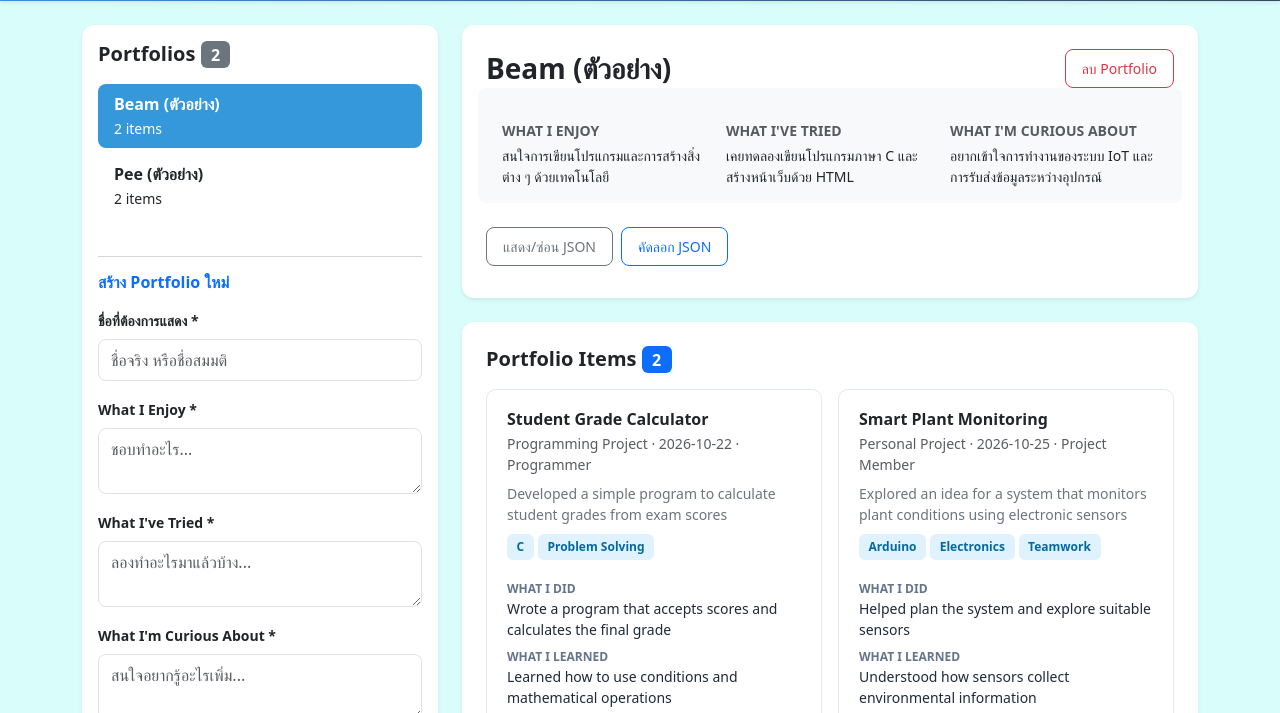
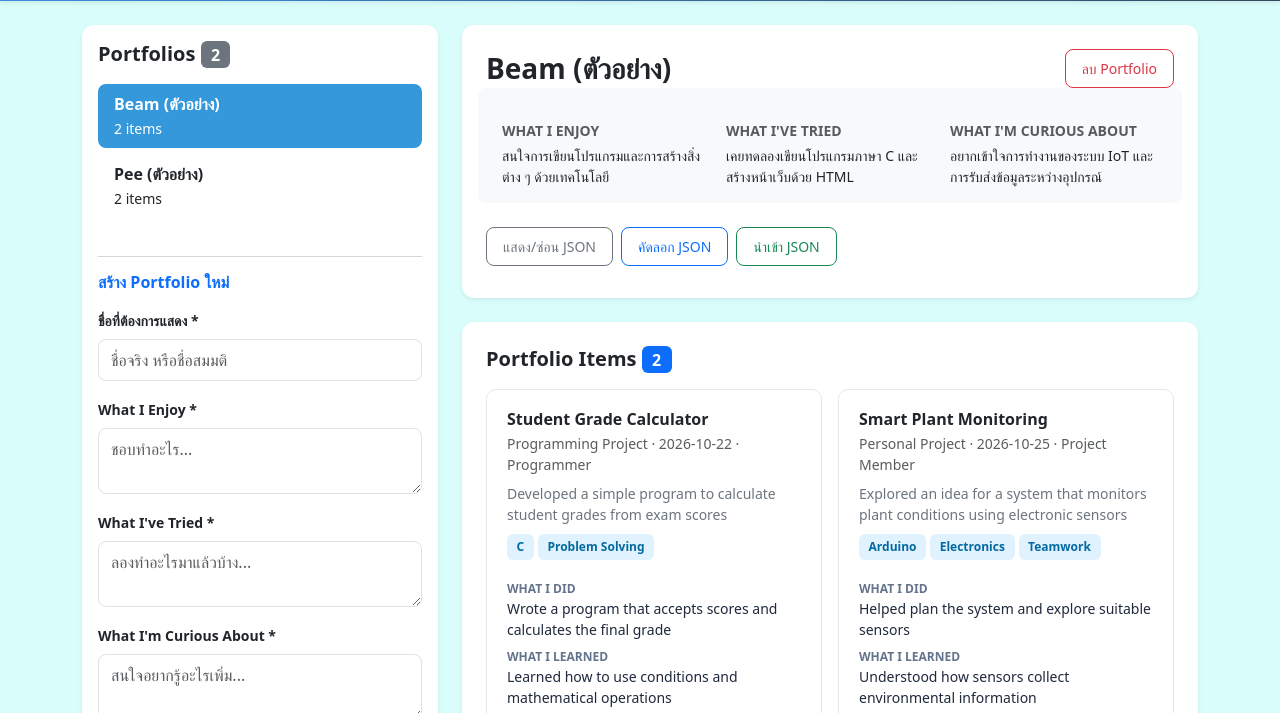
Before and after one commit to KawinIce/Personal-Learning-Portfolio, a plain HTML site: page index.html in a window 1280 px wide. Both pictures are taken after a click on the button "โหลดข้อมูลตัวอย่าง". Shown: the part 77-790 px from the top of the page. Drawn offline with nearby package versions, Linux system fonts and the light colour scheme.

Commit message:
create btn import #4

```diff
--- a/index.html
+++ b/index.html
@@ -124,6 +124,9 @@
                         <div class="d-flex gap-2 mb-2">
                             <button class="btn btn-outline-secondary btn-sm" id="btn-export">แสดง/ซ่อน JSON</button>
                             <button class="btn btn-outline-primary btn-sm" id="btn-copy">คัดลอก JSON</button>
+
+                            <!-- ปุ่มนำเข้า -->
+                            <button class="btn btn-outline-success btn-sm" id="btn-import">นำเข้า JSON</button>
                         </div>
 
                         <div id="json-box" class="mt-2" hidden>
```
